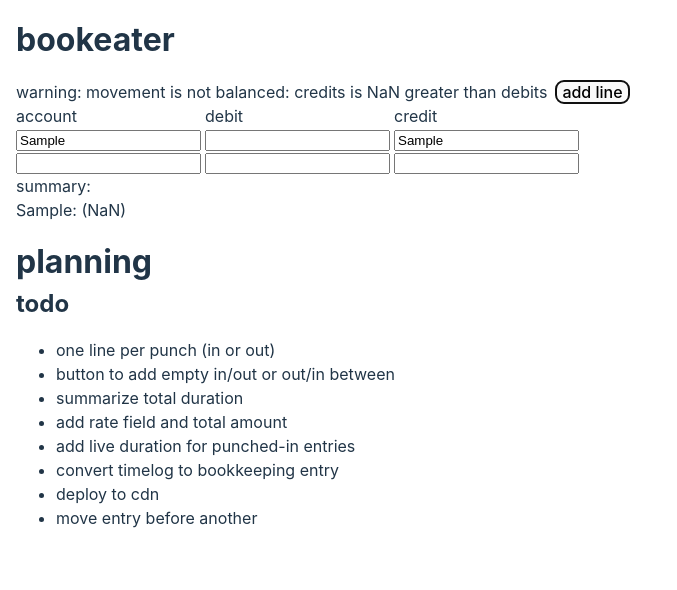
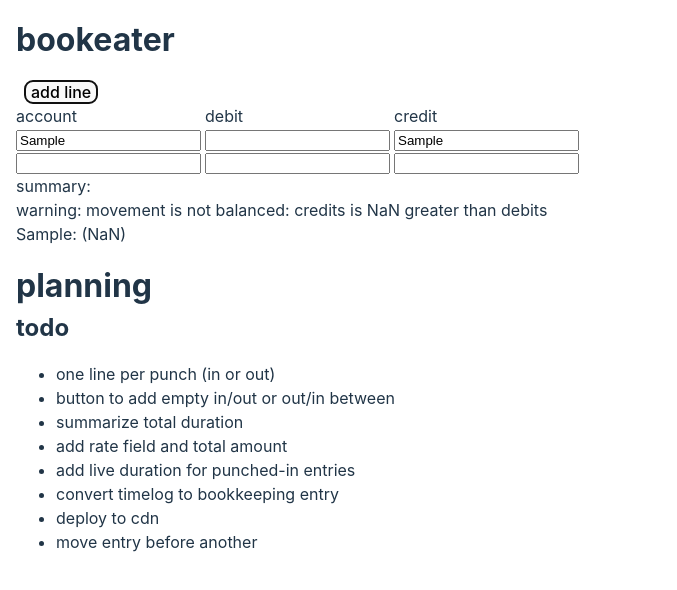
Before and after one commit to cruftbusters/bookeater, a React (Vite) app in the folder frontends/landing/: page / in a window 1280 px wide. Both pictures are taken after typing "Sample", "Sample", "Sample" into the empty fields and a click on the button "add line". Shown: the top 590 px of the page, without its empty margins (0-677 px from the left). Built offline with nearby package versions, Linux system fonts and the light colour scheme.

Commit message:
crispen tests and move balancing message

```diff
--- a/frontends/landing/src/Bookkeeping.tsx
+++ b/frontends/landing/src/Bookkeeping.tsx
@@ -52,17 +52,6 @@ export function Movement() {
 
   return (
     <>
-      <span hidden={net === 0}>
-        {'warning: '}
-        {'movement is not balanced: '}
-        {net > 0
-          ? `debits is ${net} greater than credits`
-          : `credits is ${-net} greater than debits`}
-      </span>
-      <span hidden={net !== 0}>
-        {'info: '}
-        {'movement is balanced'}
-      </span>
       <button
         style={{ marginLeft: '0.5em' }}
         onClick={() =>
@@ -116,6 +105,14 @@ export function Movement() {
       </div>
       <div hidden={summary.length < 1}>
         {'summary: '}
+        <div hidden={net === 0}>
+          {'warning: '}
+          {'movement is not balanced: '}
+          {net > 0
+            ? `debits is ${net} greater than credits`
+            : `credits is ${-net} greater than debits`}
+        </div>
+        <div hidden={net !== 0}>{'movement is balanced'}</div>
         {summary.map(([account, amount]) => (
           <div key={account}>
             {account}: {amount > 0 ? amount : `(${-amount})`}
```
Also changed, not shown: 1 other file (tests, documents, lock files or other folders).
